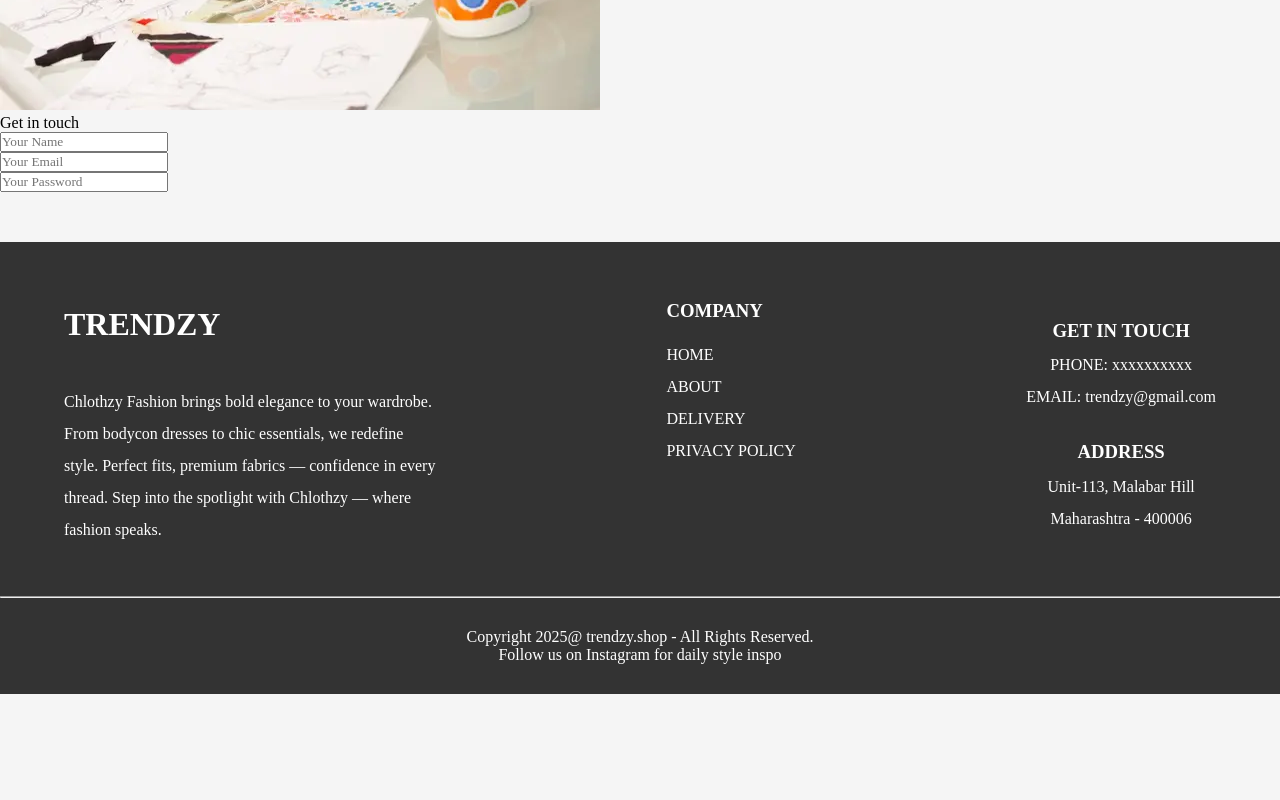
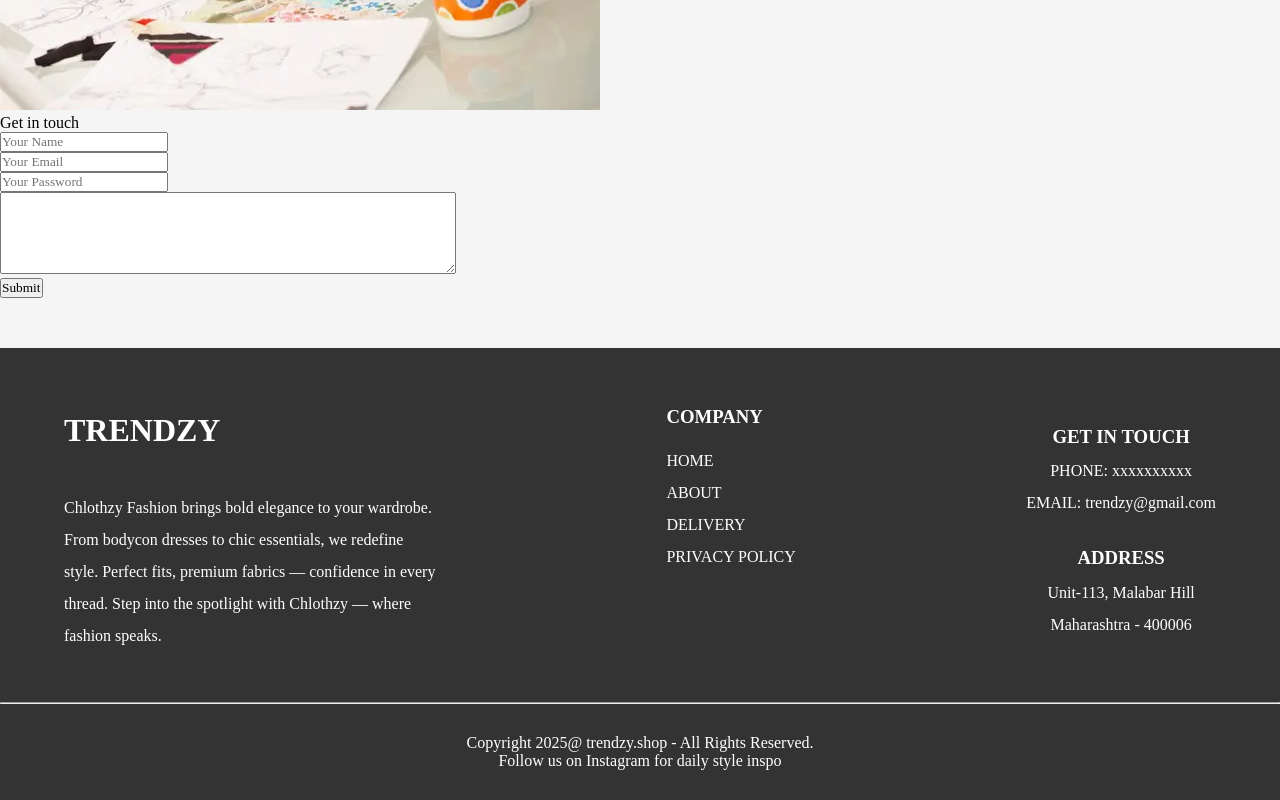
Before and after one commit to Anu-kashyap/Trendzy-project, a React (Vite) app: page /contact in a window 1280 px wide. Shown: the part 895-1695 px from the top of the page. Before the commit the page ends 1589 px from the top, so only its background shows below. Built offline with nearby package versions, Linux system fonts and the light colour scheme; a web font is replaced by a local one.

Commit message:
Contact page edit

```diff
--- a/src/Components/Navbar/Navbar.jsx
+++ b/src/Components/Navbar/Navbar.jsx
@@ -23,7 +23,7 @@ const Navbar = () => {
         <Link to="/"><li>Home</li></Link>
         <Link to="#"><li>Collection</li></Link>
         <Link to="/about"><li>About</li></Link>
-        <Link to="#"><li>Contact</li></Link>
+        <Link to="/contact"><li>Contact</li></Link>
 
         <div className="icons-mobile">
           {!showSearch && (
--- a/src/Components/contact/contact.css
+++ b/src/Components/contact/contact.css
@@ -0,0 +1,6 @@
+.contact {
+    width: 80%;
+    margin-left: 10%;
+    height: auto;
+    display: flex;
+}
--- a/src/Components/contact/contact.jsx
+++ b/src/Components/contact/contact.jsx
@@ -13,14 +13,18 @@ const contact = () => {
                 <div className="Contact-form">
                     <p>Get in touch</p>
                     <div className="contact-inp">
-                    <input type="text" placeholder='Your Name'/>
+                        <input type="text" placeholder='Your Name' />
                     </div>
                     <div className="contact-inp">
-                    <input type="email" placeholder='Your Email'/>
+                        <input type="email" placeholder='Your Email' />
                     </div>
                     <div className="contact-inp">
-                    <input type="password" placeholder='Your Password'/>
+                        <input type="password" placeholder='Your Password' />
                     </div>
+                    <div className="contact-inp">
+                        <textarea cols="60" rows="5"></textarea>
+                    </div>
+                    <button>Submit</button>
                 </div>
             </div>
         </>
```
